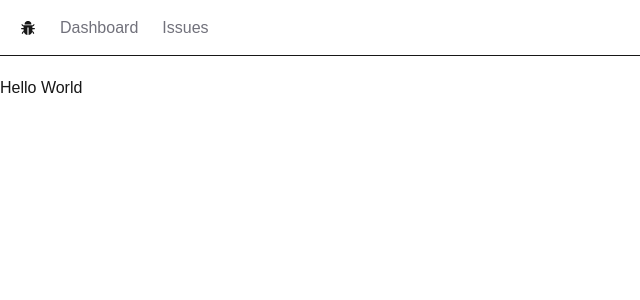
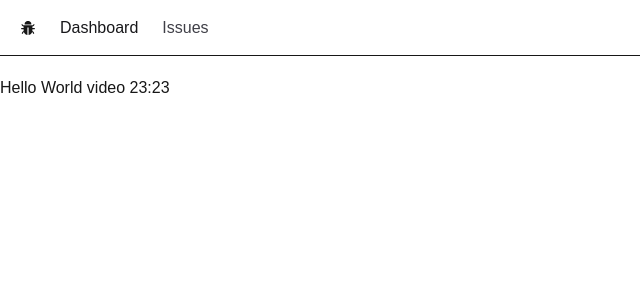
Before and after one commit to Nightwatcher85/IssueTracker, a Next.js app in the folder issue-tracker/: page / in a window 1280 px wide. Shown: the top 300 px of the page, without its empty margins (0-640 px from the left). Built offline with nearby package versions, Linux system fonts and the light colour scheme.

Commit message:
Changing how we render the colors using classnames

```diff
--- a/issue-tracker/app/NavBar.tsx
+++ b/issue-tracker/app/NavBar.tsx
@@ -1,8 +1,13 @@
+'use client';
+
 import Link from 'next/link'
+import { usePathname } from 'next/navigation';
 import React from 'react'
 import { AiFillBug } from 'react-icons/ai';
 
 const NavBar = () => {
+  const currentPath = usePathname();
+
   const links =[
     {label: 'Dashboard', href:'/'},
     {label: 'Issues', href:'/issues'}
@@ -14,7 +19,7 @@ const NavBar = () => {
             {links.map(link =>
             <Link
                 key={link.href}
-                className='text-zinc-500 hover:text-zinc-800 transition-colors'
+                className={`${link.href === currentPath ? 'text-zinc-900' : 'text-zinc-700'} hover:text-zinc-500 transition-colors`}
                 href={link.href}>{link.label}</Link>)}
 
         </ul>
--- a/issue-tracker/app/page.tsx
+++ b/issue-tracker/app/page.tsx
@@ -1,6 +1,6 @@
 
 export default function Home() {
   return (
-    <div>Hello World</div>
+    <div>Hello World video 23:23</div>
   );
 }
```
